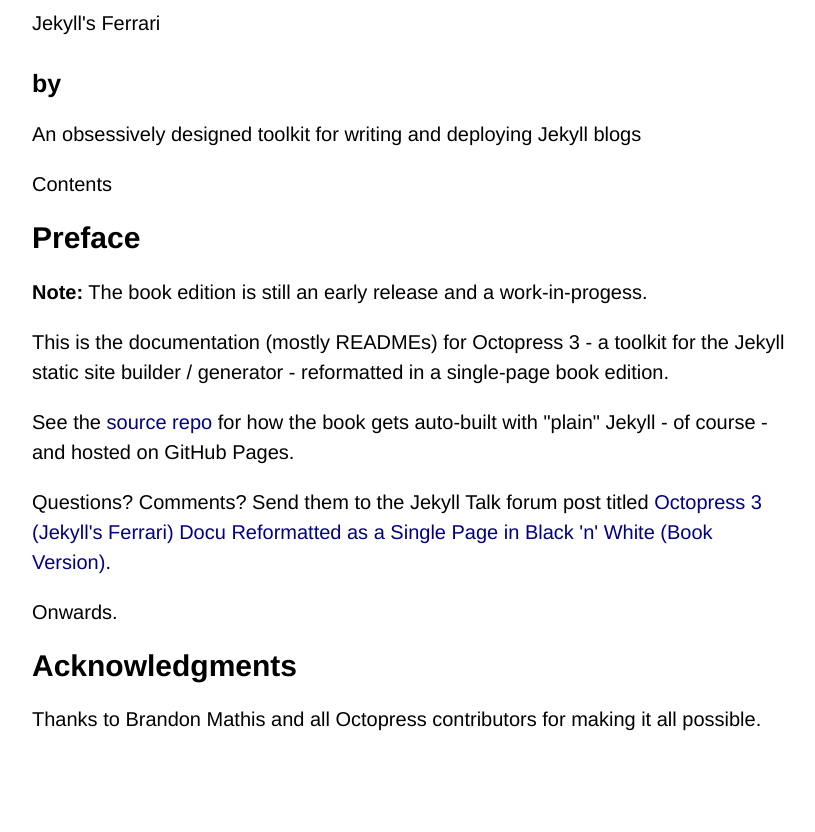
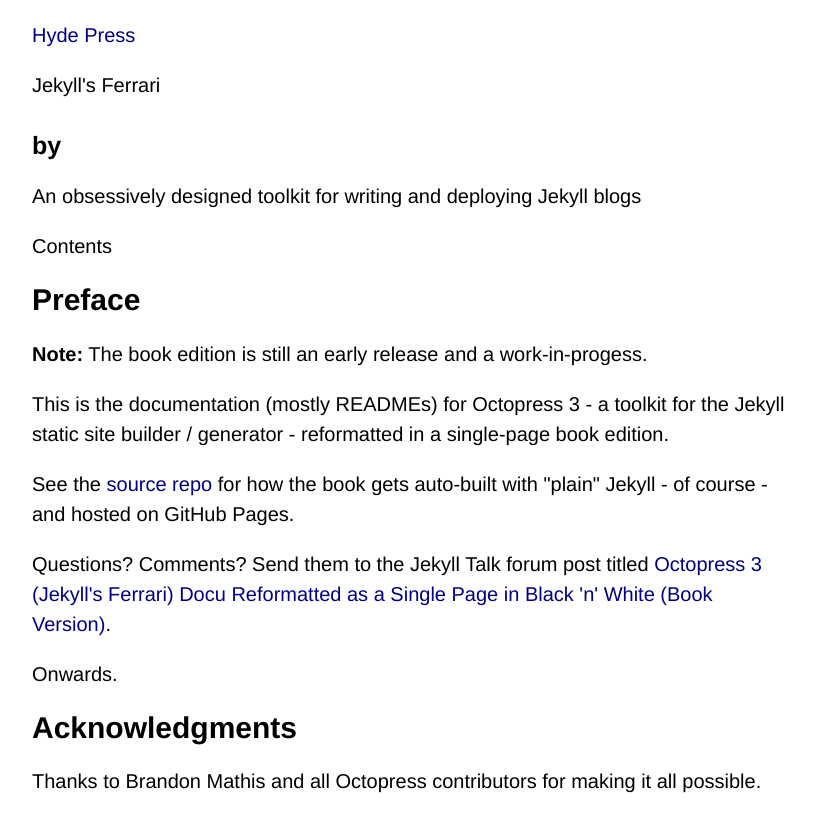
Before and after one commit to hydepress/hydepress.github.io, a Jekyll site: the page built from octopress.html, in a window 1280 px wide. Shown: the top 832 px of the page, without its empty margins (228-1043 px from the left). Built offline with Jekyll 4.4.1, drawn with Linux system fonts in a browser that asks for light colours.

Commit message:
Update octopress.html

```diff
--- a/octopress.html
+++ b/octopress.html
@@ -6,6 +6,10 @@
 {% assign book           = site.data.octopress.book %}
 <!-- todo: check - can we use book.contents - why? why not? -->
 {% assign book_contents  = site.data.octopress.contents %}
+
+<p>
+<a href="index.html">Hyde Press</a>
+</p>
 
 
 <!-- cover -->
```
